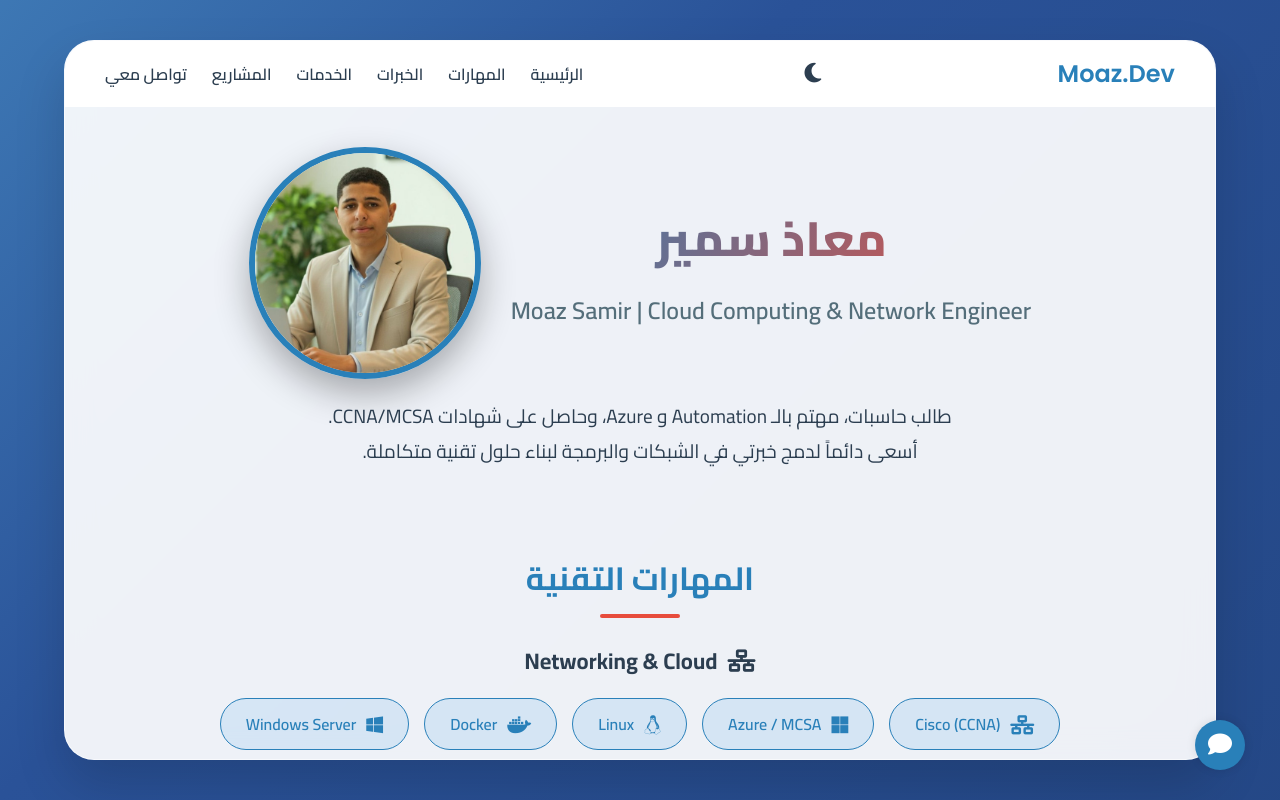
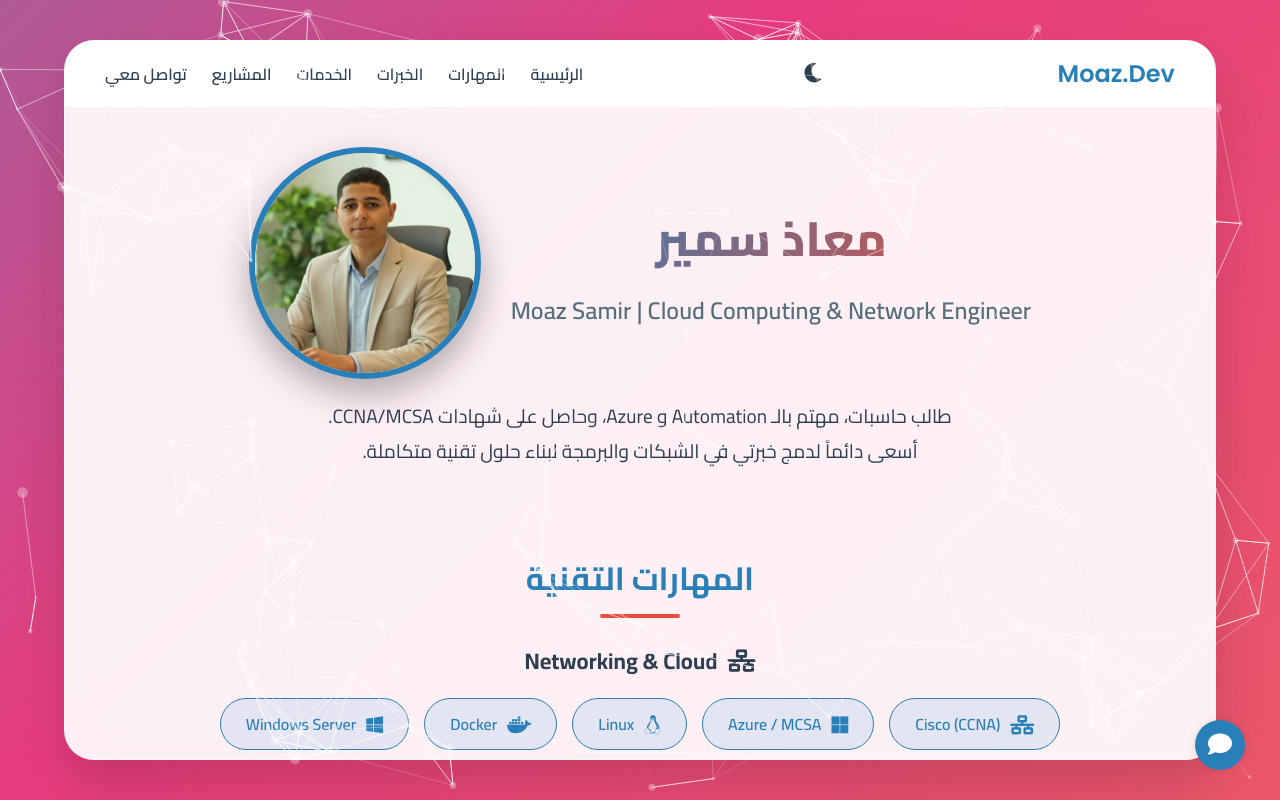
Before and after one commit to mo3az-samir/dev-mozaa, a plain HTML site: page index.html in a window 1280 px wide. Drawn offline with Linux system fonts and the light colour scheme; animation ran at ten frames a second.

Commit message:
Update visuals: vibrant background and particle animation

```diff
--- a/index.html
+++ b/index.html
@@ -13,7 +13,7 @@
         rel="stylesheet">
     <style>
         :root {
-            --bg-gradient: linear-gradient(-45deg, #1e3c72, #2a5298, #6dd5fa, #ffffff);
+            --bg-gradient: linear-gradient(-45deg, #ee7752, #e73c7e, #23a6d5, #23d5ab);
             --card-bg: rgba(255, 255, 255, 0.92);
             --text-color: #2c3e50;
             --text-secondary: #546e7a;
@@ -56,6 +56,20 @@
             overflow: hidden;
             /* Prevent body scroll, handle in card */
             box-sizing: border-box;
+            position: relative;
+            /* Ensure canvas is positioned relative to body */
+        }
+
+        #bg-canvas {
+            position: absolute;
+            top: 0;
+            left: 0;
+            width: 100%;
+            height: 100%;
+            z-index: 1;
+            /* Above background */
+            pointer-events: none;
+            /* Let clicks pass through */
         }
 
         @keyframes gradientBG {
@@ -949,6 +963,8 @@
 
 <body>
 
+
+    <canvas id="bg-canvas"></canvas>
     <div class="container">
         <div class="card" id="tiltCard">
             <!-- Navigation Bar -->
@@ -1035,7 +1051,8 @@
 
                     <div class="experience-item">
                         <h3>العمل الجماعي والقيادة</h3>
-                        <p>القدرة على العمل ضمن فرق تقنية متعددة التخصصات وإدارة المشاريع البرمجية بنجاح. أؤمن بأهمية
+                        <p>القدرة على العمل ضمن فرق تقنية متعددة التخصصات وإدارة المشاريع البرمجية بنجاح. أؤمن
+                            بأهمية
                             التواصل الفعال وتبادل المعرفة لنجاح أي مشروع.</p>
                     </div>
                 </div>
@@ -1087,7 +1104,8 @@
                         <div class="project-content">
                             <div class="project-title">مساعد ذكي (AI)</div>
                             <div class="project-desc">
-                                تطبيق دردشة ذكي يستخدم تقنيات الذكاء الاصطناعي للإجابة على الاستفسارات بشكل فوري ودقيق.
+                                تطبيق دردشة ذكي يستخدم تقنيات الذكاء الاصطناعي للإجابة على الاستفسارات بشكل فوري
+                                ودقيق.
                                 تكامل مع خدمات OpenAI.
                             </div>
                             <a href="project-details.html" class="project-link">عرض المشروع</a>
@@ -1100,7 +1118,8 @@
                         <div class="project-content">
                             <div class="project-title">تطبيق إدارة المهام</div>
                             <div class="project-desc">
-                                تطبيق للهواتف الذكية يساعد الفرق على تنظيم المهام ومتابعة الإنتاجية بتصميم عصري وجذاب.
+                                تطبيق للهواتف الذكية يساعد الفرق على تنظيم المهام ومتابعة الإنتاجية بتصميم عصري
+                                وجذاب.
                             </div>
                             <a href="project-details.html" class="project-link">عرض المشروع</a>
                         </div>
@@ -1110,7 +1129,8 @@
                         <div class="project-content">
                             <div class="project-title">أتمتة باستخدام n8n و AI</div>
                             <div class="project-desc">
-                                مشروع يربط بين تطبيق Telegram وتقنيات الذكاء الاصطناعي (AI) باستخدام أدوات الأتمتة n8n،
+                                مشروع يربط بين تطبيق Telegram وتقنيات الذكاء الاصطناعي (AI) باستخدام أدوات الأتمتة
+                                n8n،
                                 لتقديم ردود ذكية وتحليل البيانات بشكل آلي.
                             </div>
                             <a href="project-details.html" class="project-link">عرض المشروع</a>
@@ -1367,6 +1387,94 @@
         closeBtn.addEventListener("click", () => document.body.classList.remove("show-chatbot"));
     </script>
 
+
+
+    <script>
+        // Particles Animation
+        const canvas = document.getElementById('bg-canvas');
+        const ctx = canvas.getContext('2d');
+        let particlesArray;
+
+        // Set canvas size
+        canvas.width = window.innerWidth;
+        canvas.height = window.innerHeight;
+
+        class Particle {
+            constructor() {
+                this.x = Math.random() * canvas.width;
+                this.y = Math.random() * canvas.height;
+                this.size = Math.random() * 5 + 1;
+                this.speedX = Math.random() * 1.5 - 0.75;
+                this.speedY = Math.random() * 1.5 - 0.75;
+                this.color = 'rgba(255, 255, 255, 0.3)'; // Light color for visibility
+            }
+
+            update() {
+                this.x += this.speedX;
+                this.y += this.speedY;
+
+                // Wrap around screen
+                if (this.x > canvas.width) this.x = 0;
+                else if (this.x < 0) this.x = canvas.width;
+                if (this.y > canvas.height) this.y = 0;
+                else if (this.y < 0) this.y = canvas.height;
+            }
+
+            draw() {
+                ctx.fillStyle = this.color;
+                ctx.beginPath();
+                ctx.arc(this.x, this.y, this.size, 0, Math.PI * 2);
+                ctx.fill();
+            }
+        }
+
+        function initParticles() {
+            particlesArray = [];
+            const numberOfParticles = (canvas.height * canvas.width) / 9000; // Density
+            for (let i = 0; i < numberOfParticles; i++) {
+                particlesArray.push(new Particle());
+            }
+        }
+
+        function animateParticles() {
+            ctx.clearRect(0, 0, canvas.width, canvas.height);
+            for (let i = 0; i < particlesArray.length; i++) {
+                particlesArray[i].update();
+                particlesArray[i].draw();
+            }
+            // Draw connections
+            connectParticles();
+            requestAnimationFrame(animateParticles);
+        }
+
+        function connectParticles() {
+            let opacityValue = 1;
+            for (let a = 0; a < particlesArray.length; a++) {
+                for (let b = a; b < particlesArray.length; b++) {
+                    let distance = ((particlesArray[a].x - particlesArray[b].x) * (particlesArray[a].x - particlesArray[b].x)) +
+                        ((particlesArray[a].y - particlesArray[b].y) * (particlesArray[a].y - particlesArray[b].y));
+                    if (distance < (canvas.width / 7) * (canvas.height / 7)) {
+                        opacityValue = 1 - (distance / 20000);
+                        ctx.strokeStyle = 'rgba(255, 255, 255,' + opacityValue + ')';
+                        ctx.lineWidth = 1;
+                        ctx.beginPath();
+                        ctx.moveTo(particlesArray[a].x, particlesArray[a].y);
+                        ctx.lineTo(particlesArray[b].x, particlesArray[b].y);
+                        ctx.stroke();
+                    }
+                }
+            }
+        }
+
+        window.addEventListener('resize', () => {
+            canvas.width = window.innerWidth;
+            canvas.height = window.innerHeight;
+            initParticles();
+        });
+
+        initParticles();
+        animateParticles();
+    </script>
 </body>
 
 </html>
```
Also changed, not shown: 3 other files.
